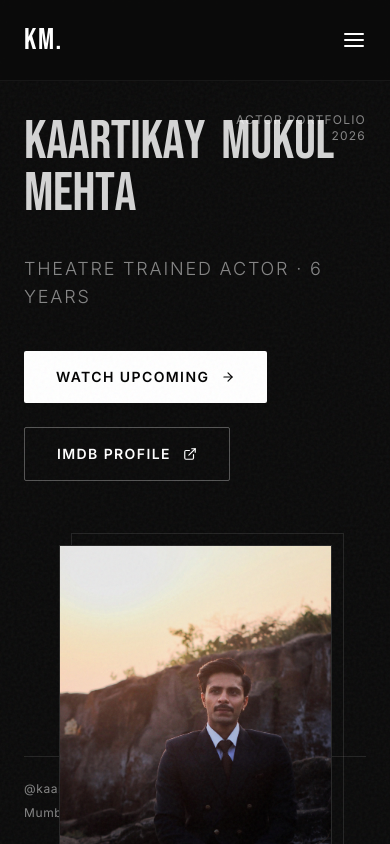
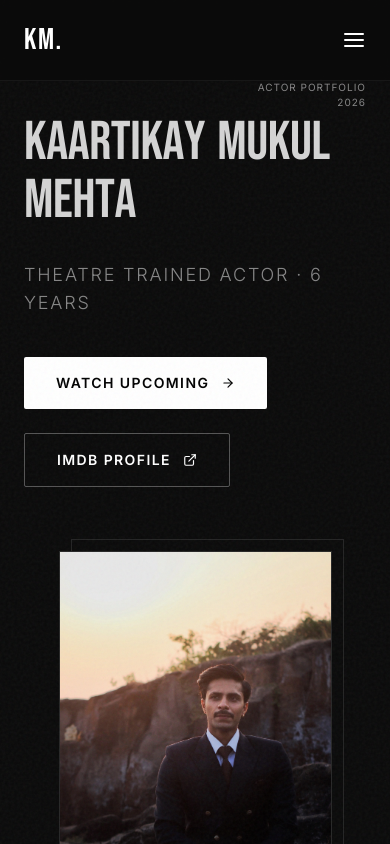
Before and after one commit to chirag-290/actor-website, a React (Vite) app: page / in a window 390 px wide. Shown: the top 844 px of the page. Built offline with nearby package versions, Linux system fonts and the light colour scheme.

Commit message:
update mobile view

```diff
--- a/src/components/Hero.jsx
+++ b/src/components/Hero.jsx
@@ -34,7 +34,7 @@ const Hero = () => {
         initial={{ opacity: 0 }}
         animate={{ opacity: 1 }}
         transition={{ delay: 1, duration: 1 }}
-        className="absolute top-28 right-6 lg:right-12 text-xs md:text-sm uppercase tracking-widest text-white/50 text-right z-20"
+        className="absolute top-20 lg:top-28 right-6 lg:right-12 text-[10px] md:text-sm uppercase tracking-widest text-white/50 text-right z-20"
       >
         Actor Portfolio <br className="md:hidden" /><span className="hidden md:inline"> | </span>2026
       </motion.div>
@@ -50,10 +50,10 @@ const Hero = () => {
               variants={nameVariants}
               initial="hidden"
               animate="visible"
-              className="flex flex-wrap font-bebas leading-[0.8] tracking-tight gap-x-4 md:gap-x-6"
+              className="flex flex-wrap font-bebas leading-[0.85] tracking-tight gap-x-3 gap-y-2 md:gap-x-6"
             >
               {words.map((word, wordIndex) => (
-                <div key={wordIndex} className="flex overflow-hidden pb-2 lg:pb-4">
+                <div key={wordIndex} className="flex overflow-hidden pb-1 lg:pb-4">
                   {word.split('').map((char, index) => (
                     <motion.span key={index} variants={letterVariants} className="text-[14vw] lg:text-[7.5vw] text-heading">
                       {char}
@@ -138,7 +138,7 @@ const Hero = () => {
         initial={{ opacity: 0 }}
         animate={{ opacity: 1 }}
         transition={{ delay: 1.5, duration: 1 }}
-        className="absolute bottom-8 left-6 lg:left-12 right-6 lg:right-12 flex flex-col md:flex-row justify-between items-start md:items-end gap-4 text-xs md:text-sm tracking-wider text-white/50 border-t border-white/10 pt-6"
+        className="relative mt-16 pb-8 lg:absolute lg:mt-0 lg:pb-0 lg:bottom-8 left-0 lg:left-12 right-0 lg:right-12 flex flex-row justify-between items-end text-[10px] sm:text-xs md:text-sm tracking-wider text-white/50 border-t border-white/10 pt-6"
       >
         <div className="flex flex-col md:flex-row gap-2 md:gap-8">
           <a href="https://www.instagram.com/kaartikaymukul?igsh=d29sMGlxemRnYW95" target="_blank" rel="noreferrer" className="hover:text-white transition-colors">@kaartikaymukul</a>
```
